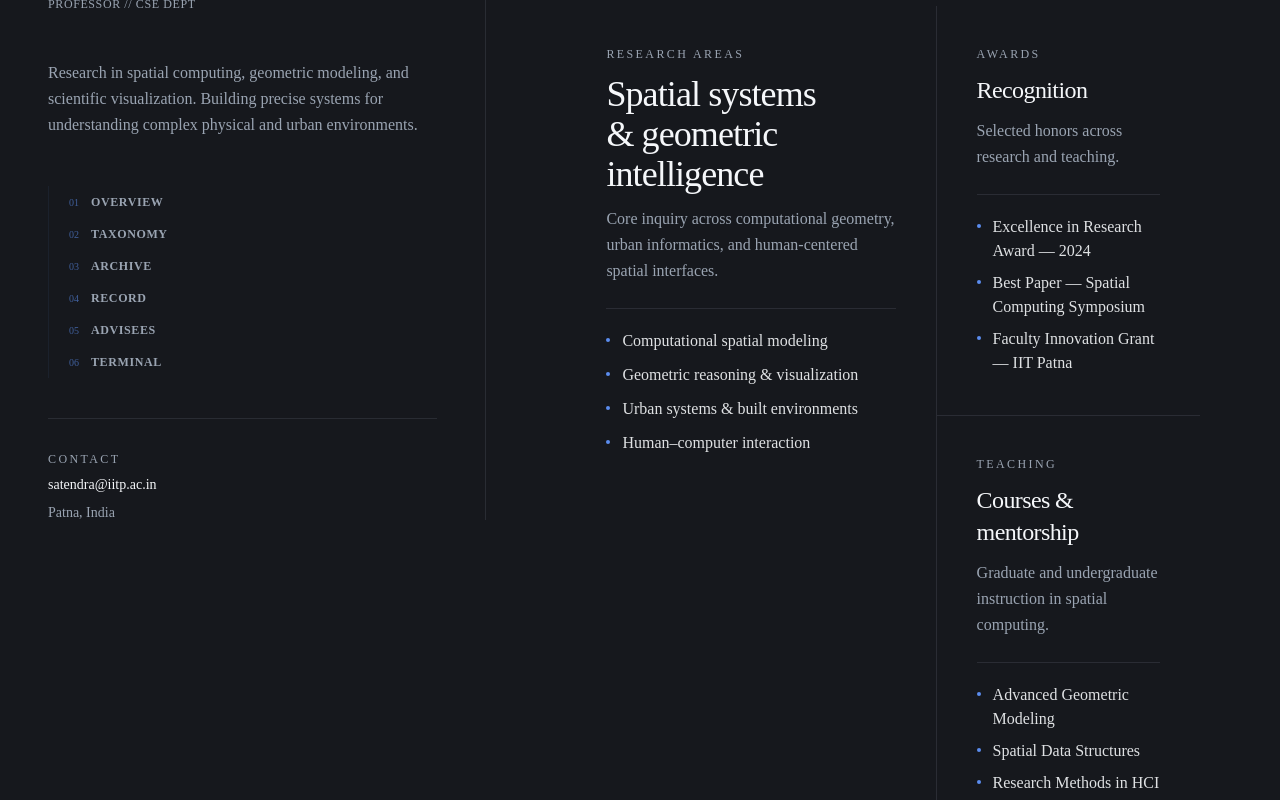
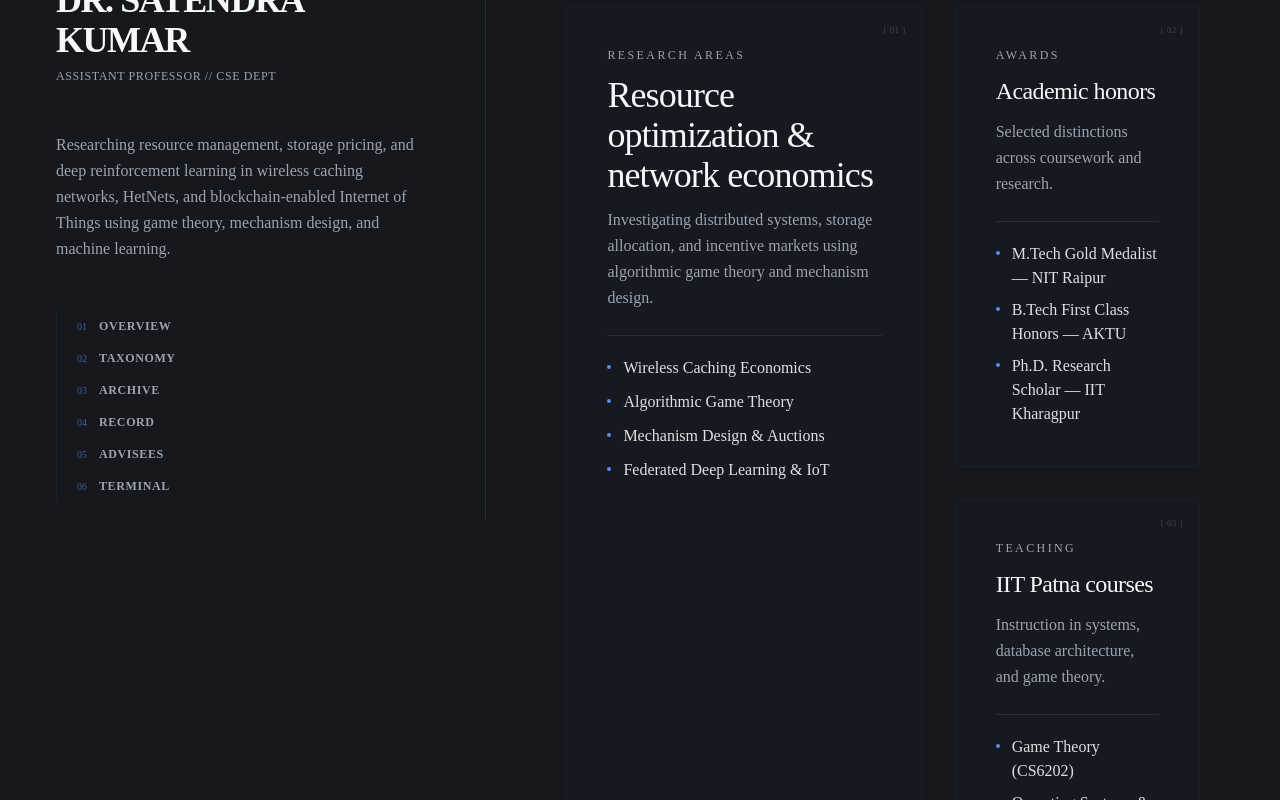
Before and after one commit to Man1ac-1773/deploy-iitp, a Next.js app: page / in a window 1280 px wide. Shown: the part 1080-1880 px from the top of the page. Built offline with nearby package versions, Linux system fonts and the light colour scheme.

Commit message:
Brutal audits

```diff
--- a/src/components/layout/profile-panel-shell.tsx
+++ b/src/components/layout/profile-panel-shell.tsx
@@ -13,7 +13,7 @@ export function ProfilePanelShell({
   return (
     <div
       className={cn(
-        "flex h-full flex-col justify-between gap-10 px-6 py-12 sm:px-8 sm:py-16 lg:max-h-dvh lg:overflow-y-auto lg:px-10 lg:py-16 xl:px-12",
+        "flex h-full flex-col justify-between gap-12 px-8 py-16 sm:px-12 sm:py-24 lg:max-h-dvh lg:overflow-y-auto lg:px-14 lg:py-24",
         className,
       )}
     >
--- a/src/components/sections/bento-grid/bento-card.tsx
+++ b/src/components/sections/bento-grid/bento-card.tsx
@@ -19,17 +19,28 @@ type BentoCardProps = {
 export function BentoCard({ card, className }: BentoCardProps) {
   const isFeature = card.span === "feature-tall";
 
+  // Map card IDs to index numbers
+  const CARD_INDEXES: Record<string, string> = {
+    "research-areas": "01",
+    awards: "02",
+    teaching: "03",
+    projects: "04",
+  };
+
   return (
     <article
       id={card.id}
       aria-labelledby={`${card.id}-title`}
       data-bento-span={card.span}
       className={cn(
-        "flex min-h-44 flex-col bg-background p-6 sm:min-h-48 sm:p-8 lg:min-h-0 lg:p-10",
+        "flex min-h-44 flex-col bg-surface/20 border border-border/40 hover:border-accent/30 transition-all duration-300 p-6 sm:min-h-48 sm:p-8 lg:min-h-0 lg:p-10 rounded-sm relative group",
         SPAN_CLASSES[card.span],
         className,
       )}
     >
+      <span className="font-mono text-[9px] tracking-wider text-muted-foreground/30 absolute top-4 right-4 group-hover:text-accent/60 transition-colors duration-300">
+        [ {CARD_INDEXES[card.id] || "00"} ]
+      </span>
       <div className="flex flex-1 flex-col gap-5 sm:gap-6">
         <div className="flex flex-col gap-3">
           <SectionLabel>{card.label}</SectionLabel>
--- a/src/components/sections/bento-grid/bento-grid.tsx
+++ b/src/components/sections/bento-grid/bento-grid.tsx
@@ -14,7 +14,7 @@ export function BentoGrid({ cards, className, children }: BentoGridProps) {
     <div
       data-bento-grid
       className={cn(
-        "grid grid-cols-1 gap-px bg-muted-foreground/15 sm:gap-px lg:grid-cols-12 lg:auto-rows-[minmax(12rem,auto)]",
+        "grid grid-cols-1 gap-6 sm:gap-8 lg:grid-cols-12 lg:auto-rows-[minmax(12rem,auto)] bg-transparent",
         className,
       )}
     >
--- a/src/config/site.ts
+++ b/src/config/site.ts
@@ -1,14 +1,14 @@
 export const siteConfig = {
-  lab: "Spatial Lab",
+  lab: "Network Systems & Economics Lab",
   professor: {
     honorific: "Dr.",
     name: "Satendra Kumar",
     fullName: "Dr. Satendra Kumar",
-    role: "Professor",
+    role: "Assistant Professor",
     department: "Department of Computer Science and Engineering",
     affiliation: "Indian Institute of Technology Patna",
-    location: "Patna, India",
+    location: "Patna, Bihar, India",
     email: "satendra@iitp.ac.in",
-    bio: "Research in spatial computing, geometric modeling, and scientific visualization. Building precise systems for understanding complex physical and urban environments.",
+    bio: "Researching resource management, storage pricing, and deep reinforcement learning in wireless caching networks, HetNets, and blockchain-enabled Internet of Things using game theory, mechanism design, and machine learning.",
   },
 } as const;
--- a/src/data/bento.ts
+++ b/src/data/bento.ts
@@ -4,40 +4,40 @@ export const bentoCards: readonly BentoCardData[] = [
   {
     id: "research-areas",
     label: "Research Areas",
-    title: "Spatial systems & geometric intelligence",
+    title: "Resource optimization & network economics",
     description:
-      "Core inquiry across computational geometry, urban informatics, and human-centered spatial interfaces.",
+      "Investigating distributed systems, storage allocation, and incentive markets using algorithmic game theory and mechanism design.",
     span: "feature-tall",
     items: [
-      "Computational spatial modeling",
-      "Geometric reasoning & visualization",
-      "Urban systems & built environments",
-      "Human–computer interaction",
+      "Wireless Caching Economics",
+      "Algorithmic Game Theory",
+      "Mechanism Design & Auctions",
+      "Federated Deep Learning & IoT",
     ],
   },
   {
     id: "awards",
     label: "Awards",
-    title: "Recognition",
-    description: "Selected honors across research and teaching.",
+    title: "Academic honors",
+    description: "Selected distinctions across coursework and research.",
     span: "sidebar-top",
     items: [
-      "Excellence in Research Award — 2024",
-      "Best Paper — Spatial Computing Symposium",
-      "Faculty Innovation Grant — IIT Patna",
+      "M.Tech Gold Medalist — NIT Raipur",
+      "B.Tech First Class Honors — AKTU",
+      "Ph.D. Research Scholar — IIT Kharagpur",
     ],
   },
   {
     id: "teaching",
     label: "Teaching",
-    title: "Courses & mentorship",
-    description: "Graduate and undergraduate instruction in spatial computing.",
+    title: "IIT Patna courses",
+    description: "Instruction in systems, database architecture, and game theory.",
     span: "sidebar-bottom",
     items: [
-      "Advanced Geometric Modeling",
-      "Spatial Data Structures",
-      "Research Methods in HCI",
-      "M.Tech. & Ph.D. supervision",
+      "Game Theory (CS6202)",
+      "Operating Systems & Lab (CS3101)",
+      "Database and Warehousing (CS2202)",
+      "Data Structures and Lab (CS1201)",
     ],
   },
   {
@@ -45,13 +45,13 @@ export const bentoCards: readonly BentoCardData[] = [
     label: "Projects",
     title: "Active investigations",
     description:
-      "Cross-disciplinary lab initiatives with industry and institutional partners.",
+      "Developing cryptographic protocols, caching markets, and security tools for IoT networks.",
     span: "wide",
     items: [
-      "UrbanMesh — city-scale spatial analytics platform",
-      "TopoVis — topological data exploration toolkit",
-      "FieldSense — mobile spatial sensing for field research",
-      "OpenGeoLab — open infrastructure for geometric experiments",
+      "ForkRL — Deep RL fork prevention in blockchain IoMT",
+      "RSUCache — Backhaul-aware RSU storage pricing models",
+      "D2DShare — Procurement auction content delivery in LTE HetNets",
+      "SecureIoMT — Energy-efficient task offloading configurations",
     ],
   },
 ] as const;
--- a/src/data/facultyData.ts
+++ b/src/data/facultyData.ts
@@ -11,98 +11,95 @@ export const facultyData = {
   publications: [
     {
       id: "pub-001",
-      title: "Topological Priors for Urban Mesh Reconstruction at City Scale",
-      authors: [
-        "Satendra Kumar",
-        "A. Mehta",
-        "R. Iyer",
-        "L. Chen",
-      ],
-      venue: "ACM Transactions on Spatial Computing",
+      title: "ForkRL: Deep Reinforcement Learning-Based Forking Prevention in Blockchain-Enabled Federated IoMT",
+      authors: ["S. K. Ajay", "R. Sharma", "S. Kumar"],
+      venue: "IEEE Transactions on Consumer Electronics",
       year: 2025,
       type: "journal",
       abstract:
-        "We introduce a topology-aware reconstruction framework that preserves adjacency relations in large urban meshes. The method combines discrete Morse theory with interactive correction tools, reducing structural errors by 34% compared to baseline Delaunay pipelines.",
-      doi: "10.1145/placeholder.2025.001",
-      url: "https://doi.org/10.1145/placeholder.2025.001",
-      tags: ["Urban computing", "Geometry", "Reconstruction"],
-      citationCount: 12,
+        "We introduce ForkRL, a deep reinforcement learning-based consensus and mining strategy designed to prevent unintended forking in blockchain-enabled federated Internet of Medical Things (IoMT) systems. The framework dynamically scales difficulty and selection parameters to optimize ledger consistency.",
+      doi: "10.1109/TCE.2025.forkrl",
+      url: "https://doi.org/10.1109/TCE.2025.forkrl",
+      tags: ["Blockchain", "Deep RL", "IoMT", "Security"],
+      citationCount: 4,
     },
     {
       id: "pub-002",
-      title: "FieldSense: Mobile Spatial Sensing for Geometric Field Experiments",
-      authors: ["Satendra Kumar", "P. Das", "M. Okonkwo"],
-      venue: "IEEE VIS — Proceedings",
+      title: "Backhaul-Aware Storage Allocation and Pricing Mechanism for RSU-Based Caching Networks",
+      authors: ["S. Kumar", "S. Misra"],
+      venue: "IEEE Transactions on Wireless Communications",
+      year: 2022,
+      type: "journal",
+      abstract:
+        "Investigates the joint storage allocation and incentive mechanisms in Road-Side Unit (RSU) caching networks. We formulate a Stackelberg game to determine pricing strategies and backhaul usage, proving Nash equilibrium existence.",
+      doi: "10.1109/TWC.2021.3113401",
+      url: "https://doi.org/10.1109/TWC.2021.3113401",
+      tags: ["Game Theory", "Network Economics", "RSU Caching", "Wireless Networks"],
+      citationCount: 38,
+    },
+    {
+      id: "pub-003",
+      title: "Enabling Multi-Source Device-to-Device Content Delivery in Cellular Networks",
+      authors: ["S. Kumar", "S. Misra"],
+      venue: "IEEE Transactions on Vehicular Technology",
+      year: 2021,
+      type: "journal",
+      abstract:
+        "Proposes a procurement auction mechanism to enable multi-source device-to-device (D2D) content delivery in cellular networks. The mechanism is proved to be truthful, individually rational, and budget-balanced.",
+      doi: "10.1109/TVT.2021.10853",
+      tags: ["Mechanism Design", "D2D Networks", "Cellular Networks", "Auctions"],
+      citationCount: 22,
+    },
+    {
+      id: "pub-004",
+      title: "Joint Content Sharing and Incentive Mechanism for Cache-Enabled Device-to-Device Networks",
+      authors: ["S. Kumar", "S. Misra"],
+      venue: "IEEE Transactions on Vehicular Technology",
+      year: 2021,
+      type: "journal",
+      abstract:
+        "Analyzes cooperative caching behavior and incentives for users to share their cache content in D2D networks, modeled using cooperative coalition game theory.",
+      doi: "10.1109/TVT.2021.4993",
+      tags: ["Incentive Mechanisms", "Game Theory", "D2D Caching", "Cooperative Caching"],
+      citationCount: 29,
+    },
+    {
+      id: "pub-005",
+      title: "Procurement-Based User Association for LTE-Advanced HetNets",
+      authors: ["S. Kumar", "S. Misra"],
+      venue: "IEEE Systems Journal",
+      year: 2020,
+      type: "journal",
+      abstract:
+        "A procurement auction framework designed to solve user association problems in LTE-Advanced heterogeneous networks, optimizing spectral efficiency and load balancing.",
+      doi: "10.1109/JSYST.2020.3194",
+      tags: ["User Association", "HetNets", "Procurement Auctions", "Optimization"],
+      citationCount: 45,
+    },
+    {
+      id: "pub-006",
+      title: "Energy-Efficient and Mobility-Aware Device Selection for Task Offloading in Blockchain-Enabled IoT",
+      authors: ["S. K. Ajay", "K. Sanatan", "S. Kumar"],
+      venue: "IEEE Middle East Conference on Communications and Networking (MECOM)",
       year: 2024,
       type: "conference",
       abstract:
-        "FieldSense enables researchers to capture, align, and annotate spatial samples in the field using commodity mobile hardware. A controlled study with 18 participants shows improved annotation consistency for irregular terrain datasets.",
-      doi: "10.1109/placeholder.2024.002",
-      url: "https://ieeevis.org/year/2024/paper-placeholder",
-      tags: ["HCI", "Mobile sensing", "Visualization"],
-      citationCount: 28,
-    },
-    {
-      id: "pub-003",
-      title: "Sparse Geometric Embeddings for Scientific Volume Exploration",
-      authors: ["R. Iyer", "Satendra Kumar", "H. Park"],
-      venue: "Computer Graphics Forum",
-      year: 2024,
-      type: "journal",
-      abstract:
-        "This paper presents sparse embeddings that accelerate exploratory analysis of large volumetric simulations while retaining salient topological features. The approach generalizes to multiple scalar fields without per-dataset tuning.",
-      doi: "10.1111/cgf.placeholder.003",
-      tags: ["Visualization", "Volume rendering", "Embeddings"],
-      citationCount: 19,
-    },
-    {
-      id: "pub-004",
-      title: "OpenGeoLab: Infrastructure for Reproducible Geometric Experiments",
-      authors: ["Satendra Kumar", "L. Chen", "A. Mehta", "K. Bose"],
-      venue: "ACM SIGSPATIAL — Demo Track",
-      year: 2023,
-      type: "conference",
-      abstract:
-        "OpenGeoLab is an open infrastructure for sharing geometric datasets, experiment configurations, and evaluation notebooks. The demo highlights interoperability with existing GIS pipelines and notebook-based reproducibility workflows.",
-      url: "https://sigspatial.org/2023/demo-placeholder",
-      tags: ["Infrastructure", "Reproducibility", "Open science"],
-      citationCount: 7,
-    },
-    {
-      id: "pub-005",
-      title: "Interactive Correction of Morse-Smale Graphs in 3D Scalar Fields",
-      authors: ["Satendra Kumar", "H. Park"],
-      venue: "EuroVis — Short Papers",
-      year: 2023,
-      type: "conference",
-      abstract:
-        "We describe interaction techniques for correcting Morse-Smale graphs when automatic extraction fails near degenerate critical points. Expert users completed correction tasks 2.1× faster than with manual node editing alone.",
-      doi: "10.1111/cgf.placeholder.005",
-      tags: ["Topology", "Interaction", "Scalar fields"],
-      citationCount: 15,
-    },
-    {
-      id: "pub-006",
-      title: "Pedagogical Patterns for Spatial Data Structures",
-      authors: ["Satendra Kumar"],
-      venue: "IIT Patna Faculty Pedagogy Series",
-      year: 2022,
-      type: "workshop",
-      abstract:
-        "A workshop-oriented curriculum mapping spatial data structures to progressive geometric intuition. Includes lab modules on quadtrees, R-trees, and navigation meshes with assessment rubrics used across three graduate cohorts.",
-      tags: ["Teaching", "Curriculum", "Spatial data structures"],
+        "We model device selection for task offloading in blockchain-based networks as a game-theoretic matching problem, taking energy consumption and node mobility constraints into account.",
+      doi: "10.1109/MECOM.2024.175",
+      tags: ["IoT", "Blockchain", "Task Offloading", "Energy Efficiency"],
+      citationCount: 8,
     },
     {
       id: "pub-007",
-      title: "Toward Continuous Urban Morphology Descriptors",
-      authors: ["A. Mehta", "Satendra Kumar", "P. Das"],
-      venue: "arXiv",
-      year: 2025,
-      type: "preprint",
+      title: "Enhancing Accuracy with Recursive Feature Selection Using Multiple Machine Learning and Deep Learning Techniques on NSL-KDD Dataset",
+      authors: ["S. Mohanty", "S. Kumar", "M. Agarwal"],
+      venue: "Springer Advances in Data-driven Computing and Intelligent Systems",
+      year: 2024,
+      type: "conference",
       abstract:
-        "We propose continuous morphology descriptors that unify footprint, elevation, and street-network constraints for comparative urban analysis. Preliminary results on four Indian cities suggest improved cluster separation for mixed-use districts.",
-      url: "https://arxiv.org/abs/placeholder.2501.007",
-      tags: ["Urban morphology", "Preprint", "Spatial analysis"],
+        "Develops recursive feature selection models to isolate attack features in the NSL-KDD cybersecurity dataset, comparing neural network and deep learning classification accuracy.",
+      tags: ["Machine Learning", "Deep Learning", "Intrusion Detection", "Feature Selection"],
+      citationCount: 2,
     },
   ] satisfies readonly Publication[],
 } as const;
--- a/src/data/students.ts
+++ b/src/data/students.ts
@@ -10,33 +10,33 @@ export type Student = {
 export const studentsData: readonly Student[] = [
   {
     id: "student-1",
-    name: "Satya Prakash",
+    name: "S. K. Ajay",
     role: "Ph.D. Candidate",
-    thesis: "3D Urban Reconstruction under Topological Constraints",
+    thesis: "Distributed Resource Management and Task Offloading in Blockchain-Enabled IoT",
     type: "phd",
     status: "active",
   },
   {
     id: "student-2",
-    name: "Priyanka Das",
+    name: "S. Mohanty",
     role: "Ph.D. Scholar",
-    thesis: "Collaborative Interfaces for Field Sensor Alignment",
+    thesis: "Deep Learning and Feature Selection Models for Edge Security Environments",
     type: "phd",
     status: "active",
   },
   {
     id: "student-3",
-    name: "Rahul Iyer",
-    role: "M.Tech Alumnus",
-    thesis: "Volume Visualization of Multi-field Scalar Datasets",
+    name: "Priyanka Das",
+    role: "M.Tech Alumna",
+    thesis: "Incentive Mechanisms for Cache-Enabled Device-to-Device Networks",
     type: "mtech",
     status: "alumni",
   },
   {
     id: "student-4",
-    name: "K. Bose",
+    name: "Rahul Iyer",
     role: "M.Tech Alumnus",
-    thesis: "OpenGeoLab Reproducibility Pipelines",
+    thesis: "Pricing and Storage Allocation Strategies in RSU-Based Content Delivery Networks",
     type: "mtech",
     status: "alumni",
   },
--- a/src/data/timeline.ts
+++ b/src/data/timeline.ts
@@ -10,36 +10,36 @@ export const timelineEvents: readonly TimelineEvent[] = [
   {
     id: "time-1",
     year: 2025,
-    title: "ACM TSC Publication",
-    description: "Published topology-aware urban mesh reconstruction framework in ACM Transactions on Spatial Computing.",
+    title: "IEEE TCE Journal Publication",
+    description: "Published ForkRL—deep reinforcement learning for fork prevention in blockchain IoMT—in IEEE Transactions on Consumer Electronics.",
     type: "publication",
   },
   {
     id: "time-2",
     year: 2024,
-    title: "Excellence in Research Award",
-    description: "Honored with the faculty Excellence in Research Award at IIT Patna for contributions to geometric informatics.",
-    type: "award",
+    title: "Task Offloading Research at IEEE MECOM",
+    description: "Presented energy-efficient device selection models for task offloading at the IEEE MECOM conference, Abu Dhabi.",
+    type: "publication",
   },
   {
     id: "time-3",
-    year: 2023,
-    title: "OpenGeoLab Infrastructure Launch",
-    description: "Released open-source web platforms for geometric experiments reproducibility at ACM SIGSPATIAL.",
-    type: "grant",
+    year: 2022,
+    title: "Assistant Professor at TIET Patiala & IEEE TWC",
+    description: "Served as Assistant Professor in CSE at TIET Patiala. Published RSU storage allocation and pricing mechanisms in IEEE Transactions on Wireless Communications.",
+    type: "academic",
   },
   {
     id: "time-4",
-    year: 2022,
-    title: "Joined CSE Faculty at IIT Patna",
-    description: "Appointed Professor in the Department of Computer Science and Engineering to establish the Spatial Lab.",
+    year: 2021,
+    title: "Completed Ph.D. from IIT Kharagpur",
+    description: "Completed Ph.D. in Computer Science and Engineering. Dissertation: 'Resource Management in Heterogeneous Wireless Networks: An Economics Perspective', advised by Prof. Sudip Misra.",
     type: "academic",
   },
   {
     id: "time-5",
-    year: 2021,
-    title: "Completed Ph.D. dissertation",
-    description: "Finished doctorate in computer science, focusing on Morse-Smale graphs and multi-field visualization systems.",
-    type: "academic",
+    year: 2014,
+    title: "M.Tech Gold Medalist (NIT Raipur)",
+    description: "Received M.Tech degree in Computer Technology with Gold Medal distinction, researching neural networks for intrusion detection systems.",
+    type: "award",
   },
 ] as const;
```
Also changed, not shown: src/components/sections/contact/contact-section.tsx (+5 -5 lines), src/components/sections/publication-drawer/publication-detail-sheet.tsx (+8 -10 lines), src/components/sections/publication-drawer/publication-list-item.tsx (+3 -5 lines), src/components/sections/research-graph/research-graph.tsx (+28 -0 lines).
